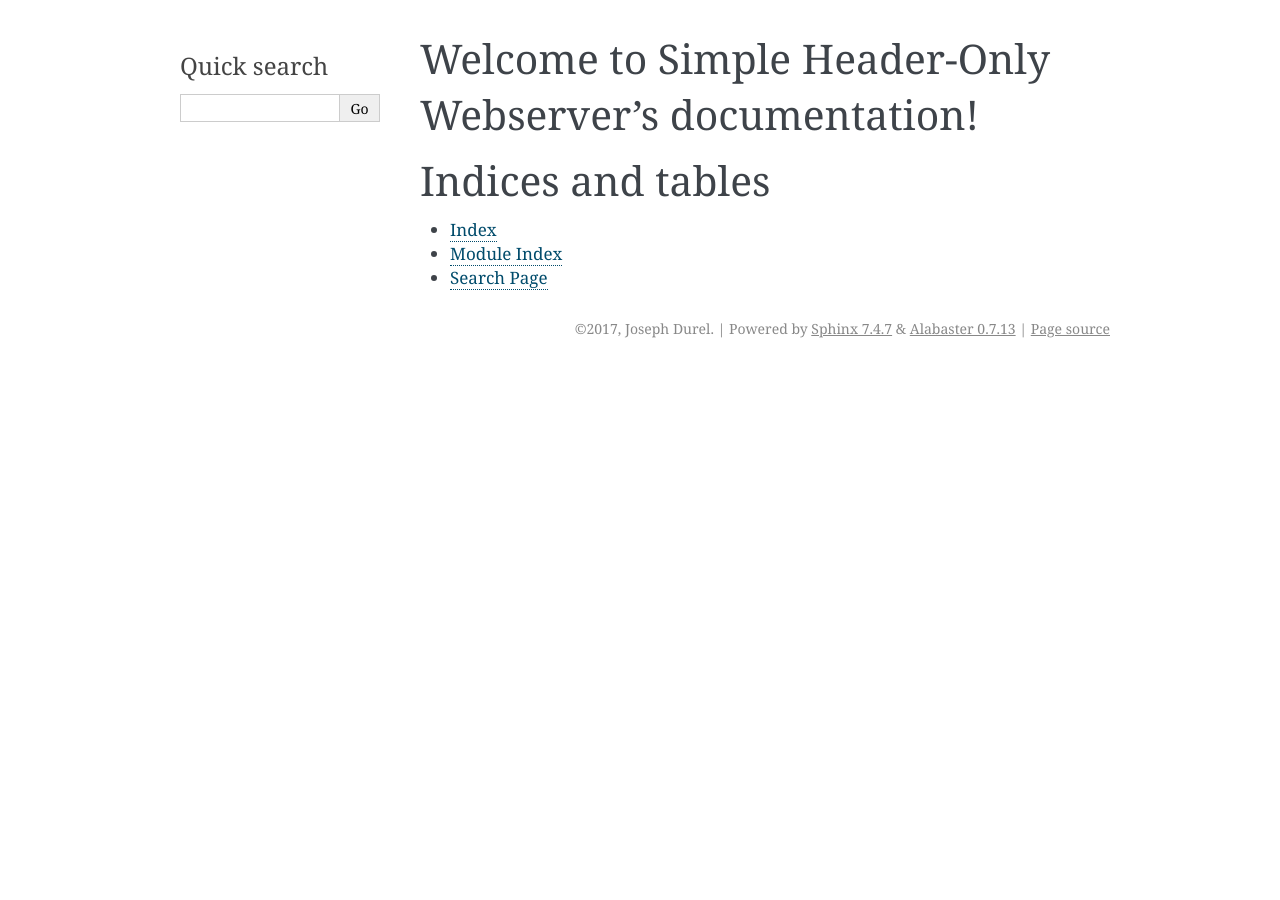
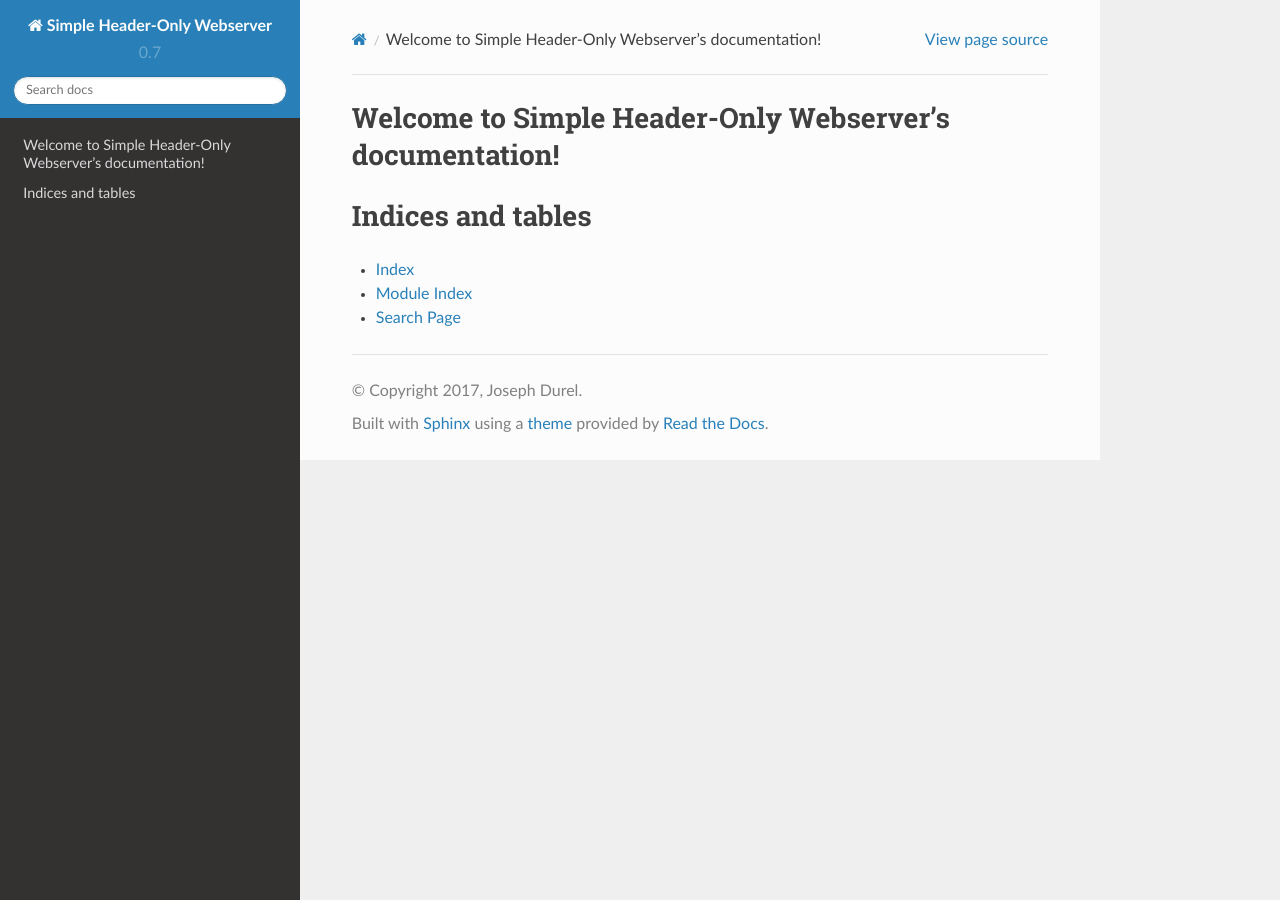
Before and after one commit to JadeMatrix/SHOW, a Sphinx documentation site: the page built from doc/index.rst, in a window 1280 px wide. Built offline with Sphinx 7.4.7 and the Read the Docs theme 2.0.0, drawn with Linux system fonts in a browser that asks for light colours.

Commit message:
Switched to the [Read the Docs theme for Sphinx](https://github.com/rtfd/sphinx_rtd_theme)

```diff
--- a/doc/conf.py
+++ b/doc/conf.py
@@ -82,7 +82,7 @@ todo_include_todos = False
 # The theme to use for HTML and HTML Help pages.  See the documentation for
 # a list of builtin themes.
 #
-html_theme = 'alabaster'
+html_theme = 'sphinx_rtd_theme'
 
 # Theme options are theme-specific and customize the look and feel of a theme
 # further.  For a list of options available for each theme, see the
@@ -100,12 +100,12 @@ html_static_path = ['_static']
 #
 # This is required for the alabaster theme
 # refs: http://alabaster.readthedocs.io/en/latest/installation.html#sidebars
-html_sidebars = {
-    '**': [
-        'relations.html',  # needs 'show_related': True theme option to display
-        'searchbox.html',
-    ]
-}
+# html_sidebars = {
+#     '**': [
+#         'relations.html',  # needs 'show_related': True theme option to display
+#         'searchbox.html',
+#     ]
+# }
 
 
 # -- Options for HTMLHelp output ------------------------------------------
```
